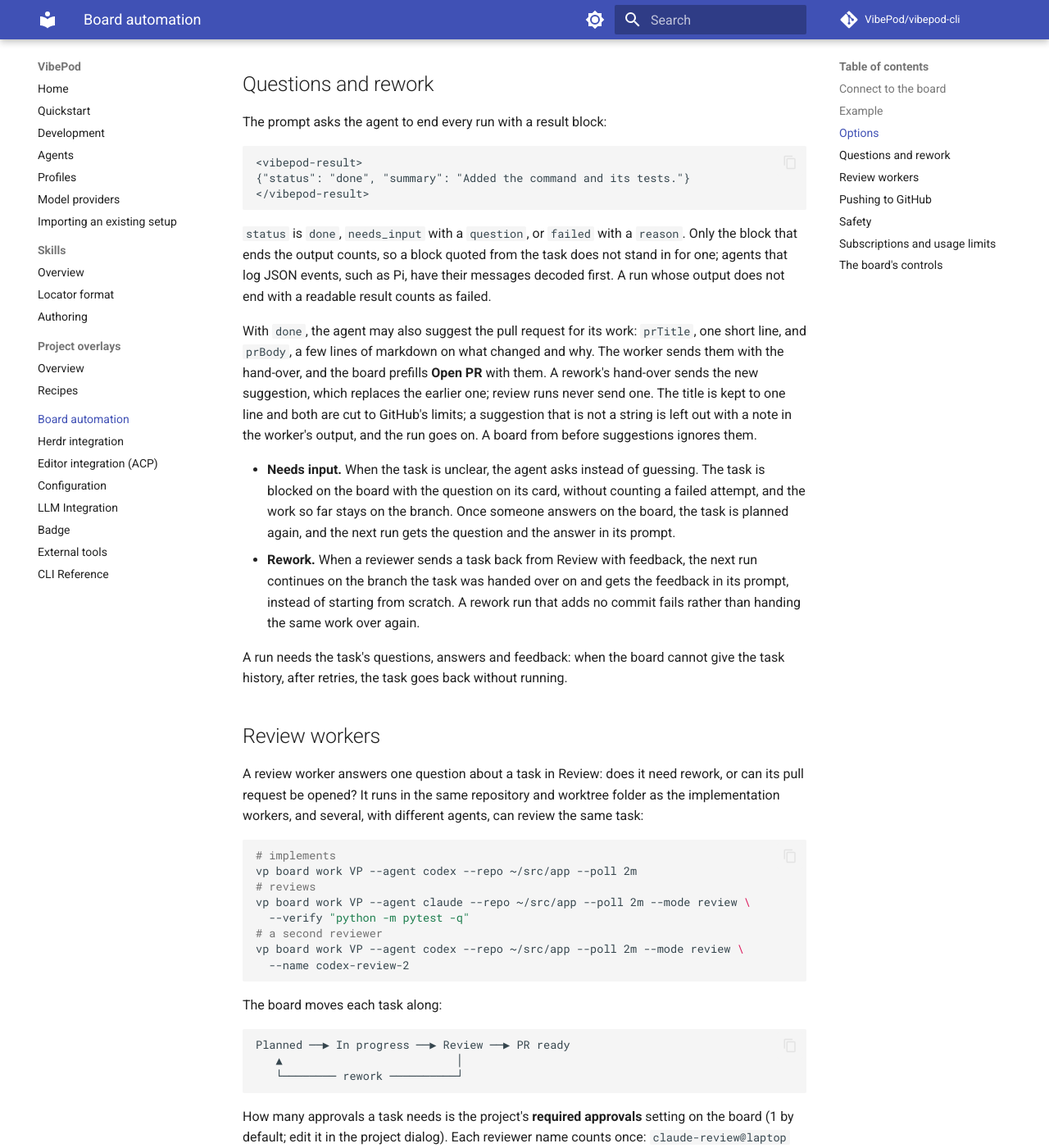
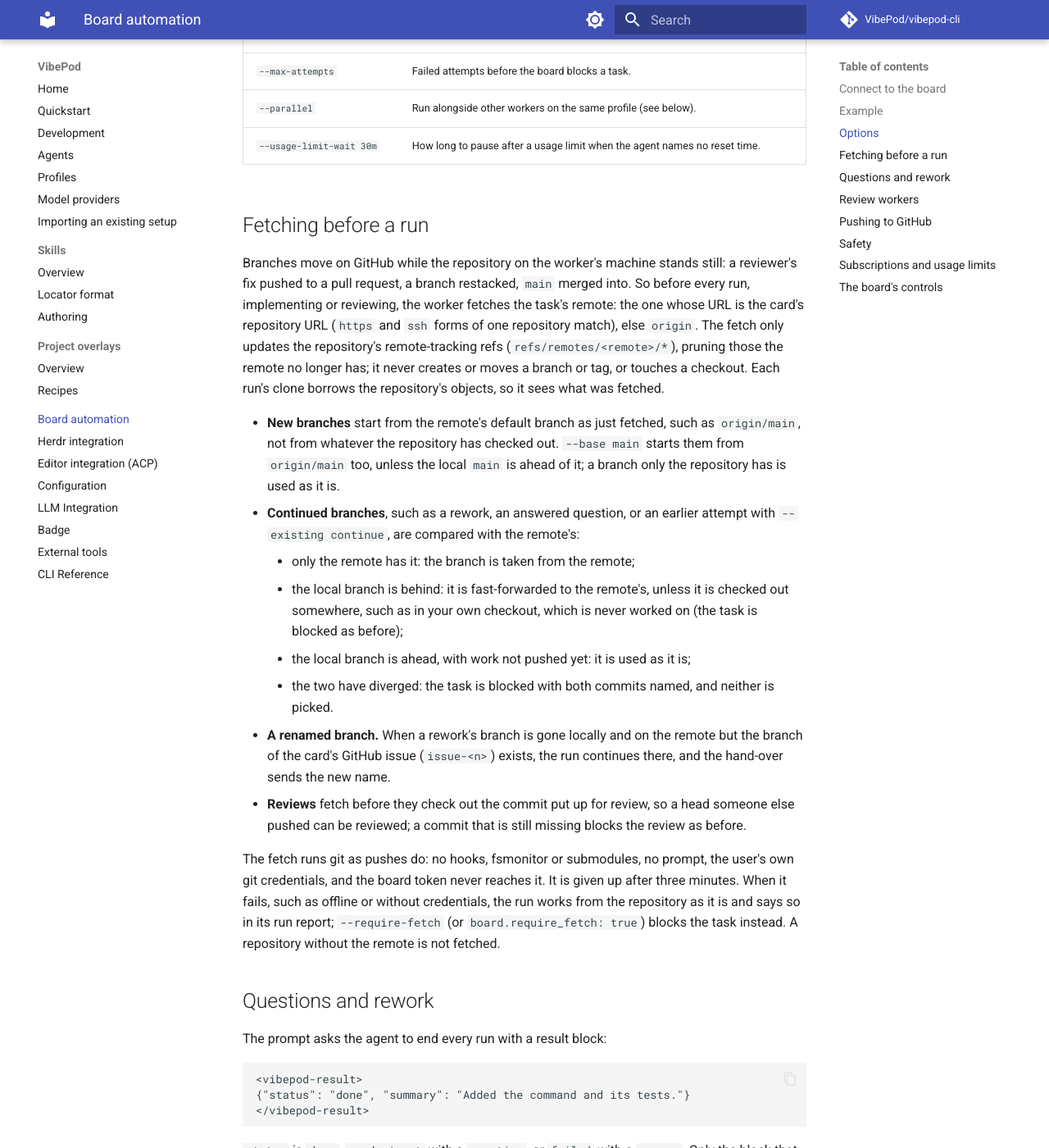
Before and after one commit to VibePod/vibepod-cli, an MkDocs documentation site: the page built from docs/board.md, in a window 1280 px wide and 1400 px high, scrolled down 3341 px. Shown: the whole window at 82% size. Built offline with MkDocs 1.6.1 and Material for MkDocs 9.7.7, drawn with Linux system fonts in a browser that asks for light colours; comment, search, counter and statistics services are not loaded; some of the changed text lies outside the part shown.

Commit message:
Describe fetching before a run in the board docs

```diff
--- a/docs/board.md
+++ b/docs/board.md
@@ -8,19 +8,23 @@
 1. **Claim** the next planned task in the board's work order. Tasks whose
    dependencies are not done, blocked tasks and tasks someone holds are
    skipped. The card moves to In Progress, with the worker as its holder.
-2. **Check out** the task's branch in a clone of the repository of its own,
+2. **Fetch** the task's remote, so that the run starts from the latest
+   branches: a new branch from the remote's default branch, a continued one
+   from where the remote has it (see
+   [Fetching before a run](#fetching-before-a-run)).
+3. **Check out** the task's branch in a clone of the repository of its own,
    next to the repository. The clone shares the repository's objects, so it is
    quick to make; the repository and its checkouts are left alone.
-3. **Run the agent** headless, like `vp task create`, in that clone, with the
+4. **Run the agent** headless, like `vp task create`, in that clone, with the
    task's title, description and acceptance criteria as the prompt. The agent
    commits its work; anything it leaves uncommitted is committed for it. It
    ends its run with a short structured result: done, needs input (with its
    question), or failed (with the reason).
-4. **Verify** with an optional command, such as the test suite, run in the
+5. **Verify** with an optional command, such as the test suite, run in the
    clone.
-5. **Bring the branch back** into the repository: only the task's branch, and
+6. **Bring the branch back** into the repository: only the task's branch, and
    only forward (see [Safety](#safety)).
-6. **Hand over** the task to Review with its branch name, or give it back to
+7. **Hand over** the task to Review with its branch name, or give it back to
    Planned (or block it) with a note saying why.
 
 Every run adds a report to its task on the board: the agent's summary, the
@@ -101,10 +105,11 @@
 | `--poll 2m` | When no task is left, wait and look again instead of exiting. |
 | `--repo` | The repository to work in. Defaults to the task's local repository path on the board. |
 | `--worktree-dir` | Where the task clones go, one folder per task. Defaults to `<repo>-worktrees` next to the repository. |
-| `--base` | Where new branches start, and what a review diffs the branch against. Defaults to the repository's current branch. |
+| `--base` | Where new branches start, and what a review diffs the branch against. A branch the remote has is taken from the remote, unless the repository's is ahead of it. Defaults to the remote's default branch as just fetched, such as `origin/main`; for a repository without the remote, its current branch. |
 | `--branch-template` | The branch name, from `{issue}` (GitHub issue number), `{number}` (task number), `{key}` (`vp-12`) and `{project}` (`vp`). Defaults to `issue-{issue}`; a task without a GitHub issue gets `{key}`, such as `vp-12`. |
 | `--existing continue\|refuse` | When the task's branch exists, such as from an earlier attempt: continue on it (default) or refuse, which blocks the task. |
 | `--keep-worktree` | Keep the task's clone after the hand-over or review; by default it is removed, and the branch stays in the repository. |
+| `--require-fetch` | Block a task whose remote cannot be fetched, instead of working from the repository as it is (see [Fetching before a run](#fetching-before-a-run)). `board.require_fetch: true` in the config does the same. |
 | `--no-push` | Never push a branch for the board: neither an approved one nor on request (see [Pushing to GitHub](#pushing-to-github)). `board.push: false` in the config does the same. |
 | `--profile`, `--provider`, `--ikwid`, `-e/--env`, `--network`, `--no-overlay` | Passed to every agent run, as for `vp task create`. |
 | `--timeout 2h` | Time limit per task (`none` for no limit). |
@@ -113,6 +118,45 @@
 | `--max-attempts` | Failed attempts before the board blocks a task. |
 | `--parallel` | Run alongside other workers on the same profile (see below). |
 | `--usage-limit-wait 30m` | How long to pause after a usage limit when the agent names no reset time. |
+
+## Fetching before a run
+
+Branches move on GitHub while the repository on the worker's machine stands
+still: a reviewer's fix pushed to a pull request, a branch restacked, `main`
+merged into. So before every run, implementing or reviewing, the worker
+fetches the task's remote: the one whose URL is the card's repository URL
+(`https` and `ssh` forms of one repository match), else `origin`. The
+fetch only updates the repository's remote-tracking refs
+(`refs/remotes/<remote>/*`), pruning those the remote no longer has; it never
+creates or moves a branch or tag, or touches a checkout. Each run's clone
+borrows the repository's objects, so it sees what was fetched.
+
+- **New branches** start from the remote's default branch as just fetched,
+  such as `origin/main`, not from whatever the repository has checked out.
+  `--base main` starts them from `origin/main` too, unless the local `main`
+  is ahead of it; a branch only the repository has is used as it is.
+- **Continued branches**, such as a rework, an answered question, or an
+  earlier attempt with `--existing continue`, are compared with the remote's:
+    - only the remote has it: the branch is taken from the remote;
+    - the local branch is behind: it is fast-forwarded to the remote's, unless
+      it is checked out somewhere, such as in your own checkout, which is
+      never worked on (the task is blocked as before);
+    - the local branch is ahead, with work not pushed yet: it is used as it is;
+    - the two have diverged: the task is blocked with both commits named, and
+      neither is picked.
+- **A renamed branch.** When a rework's branch is gone locally and on the
+  remote but the branch of the card's GitHub issue (`issue-<n>`) exists, the
+  run continues there, and the hand-over sends the new name.
+- **Reviews** fetch before they check out the commit put up for review, so a
+  head someone else pushed can be reviewed; a commit that is still missing
+  blocks the review as before.
+
+The fetch runs git as pushes do: no hooks, fsmonitor or submodules, no
+prompt, the user's own git credentials, and the board token never reaches it.
+It is given up after three minutes. When it fails, such as offline or
+without credentials, the run works from the repository as it is and says so
+in its run report; `--require-fetch` (or `board.require_fetch: true`) blocks
+the task instead. A repository without the remote is not fetched.
 
 ## Questions and rework
 
@@ -145,9 +189,10 @@
   Once someone answers on the board, the task is planned again, and the next
   run gets the question and the answer in its prompt.
 - **Rework.** When a reviewer sends a task back from Review with feedback, the
-  next run continues on the branch the task was handed over on and gets the
-  feedback in its prompt, instead of starting from scratch. A rework run that
-  adds no commit fails rather than handing the same work over again.
+  next run continues on the branch the task was handed over on, as the remote
+  has it when it is further along there, and gets the feedback in its prompt,
+  instead of starting from scratch. A rework run that adds no commit fails
+  rather than handing the same work over again.
 
 A run needs the task's questions, answers and feedback: when the board cannot
 give the task history, after retries, the task goes back without running.
@@ -196,12 +241,14 @@
    share one. Punctuation and capital letters in worker names are
    percent-escaped in folder names (for example, `@` becomes `%40` and `A`
    becomes `%41`) to keep distinct names distinct, also on case-insensitive
-   file systems. No branch of the repository is created or moved. A claim
-   without a commit, a missing branch or commit, or a branch that moved on
-   since the hand-over blocks the task in Review with the reason. A review
-   clone left by an earlier run is replaced only when nothing in it changed;
-   one holding changes, such as a kept clone you edited, blocks the review
-   until you remove it.
+   file systems. It fetches the task's remote first, so a commit someone else
+   pushed can be reviewed (see [Fetching before a run](#fetching-before-a-run)).
+   No branch of the repository is created or moved. A claim without a commit,
+   a branch or commit that is still missing, or a branch that moved on since
+   the hand-over blocks the task in Review with the reason. A review clone
+   left by an earlier run is replaced only when nothing in it changed; one
+   holding changes, such as a kept clone you edited, blocks the review until
+   you remove it.
 3. **Runs the agent** with a review prompt: the task's title, description and
    acceptance criteria, its history (questions, answers, earlier feedback and
    reviews), and the base to inspect `git diff <base>...HEAD` and the commit
@@ -329,7 +376,10 @@
   folder is removed when it holds no changes (its branch stays), and otherwise
   the task is blocked until you remove it yourself.
 - A branch checked out in a worktree of the repository, such as in your own
-  checkout, is never worked on: the task is blocked instead.
+  checkout, is never worked on or moved: the task is blocked instead.
+- Fetching before a run only moves the repository's remote-tracking refs. The
+  only branch the worker ever moves is the task's own, and only forward: by
+  the fast-forward to the remote's before a run and by the write-back after it.
 - A repository named by a task on the board must be on the allowed directories list,
   like any `vp task` workspace, before the worker touches it.
 - `--verify` runs on your machine, in the clone, with the agent's changes: it runs
```
Also changed, not shown: docs/configuration.md (+1 -0 lines).
